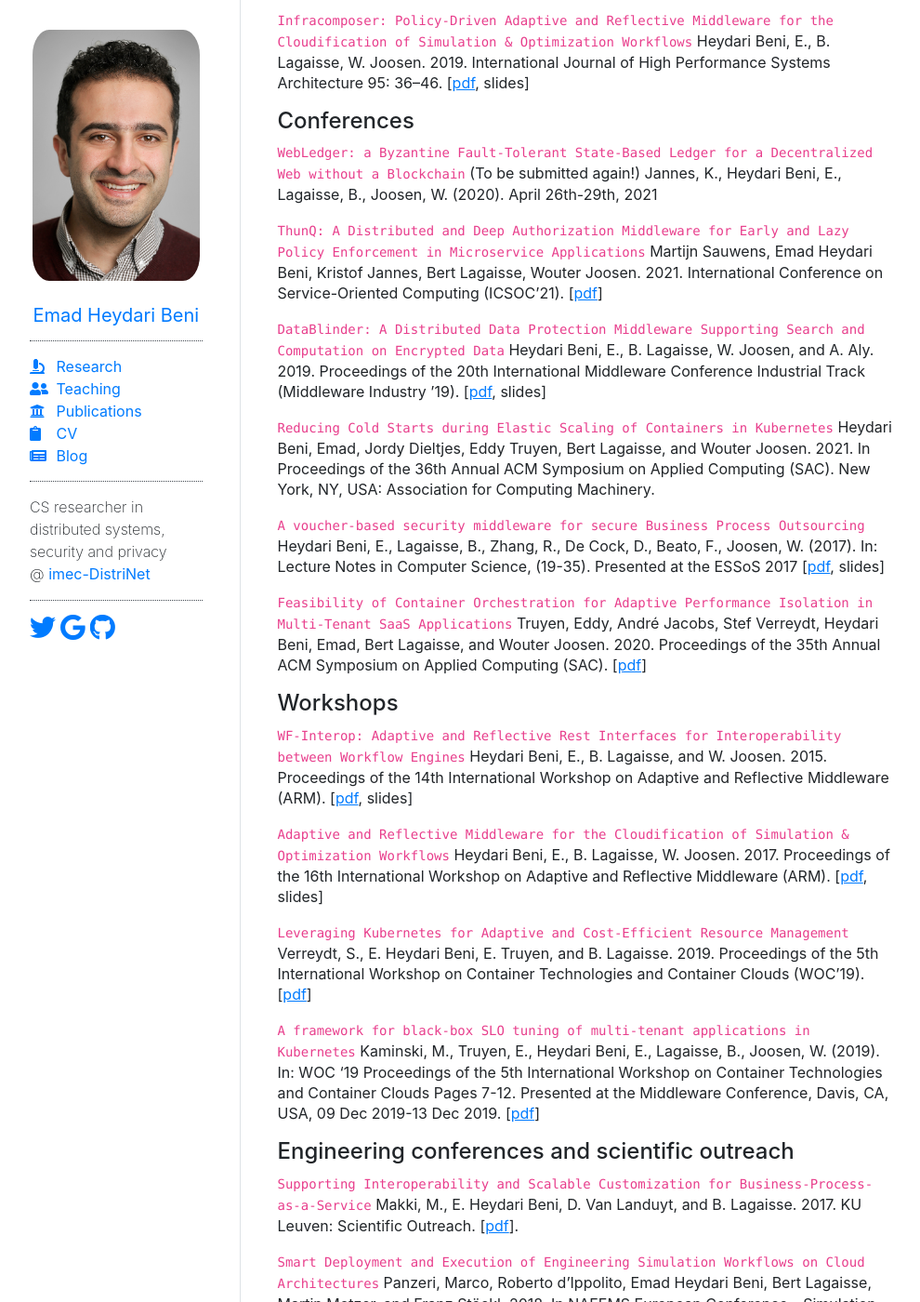
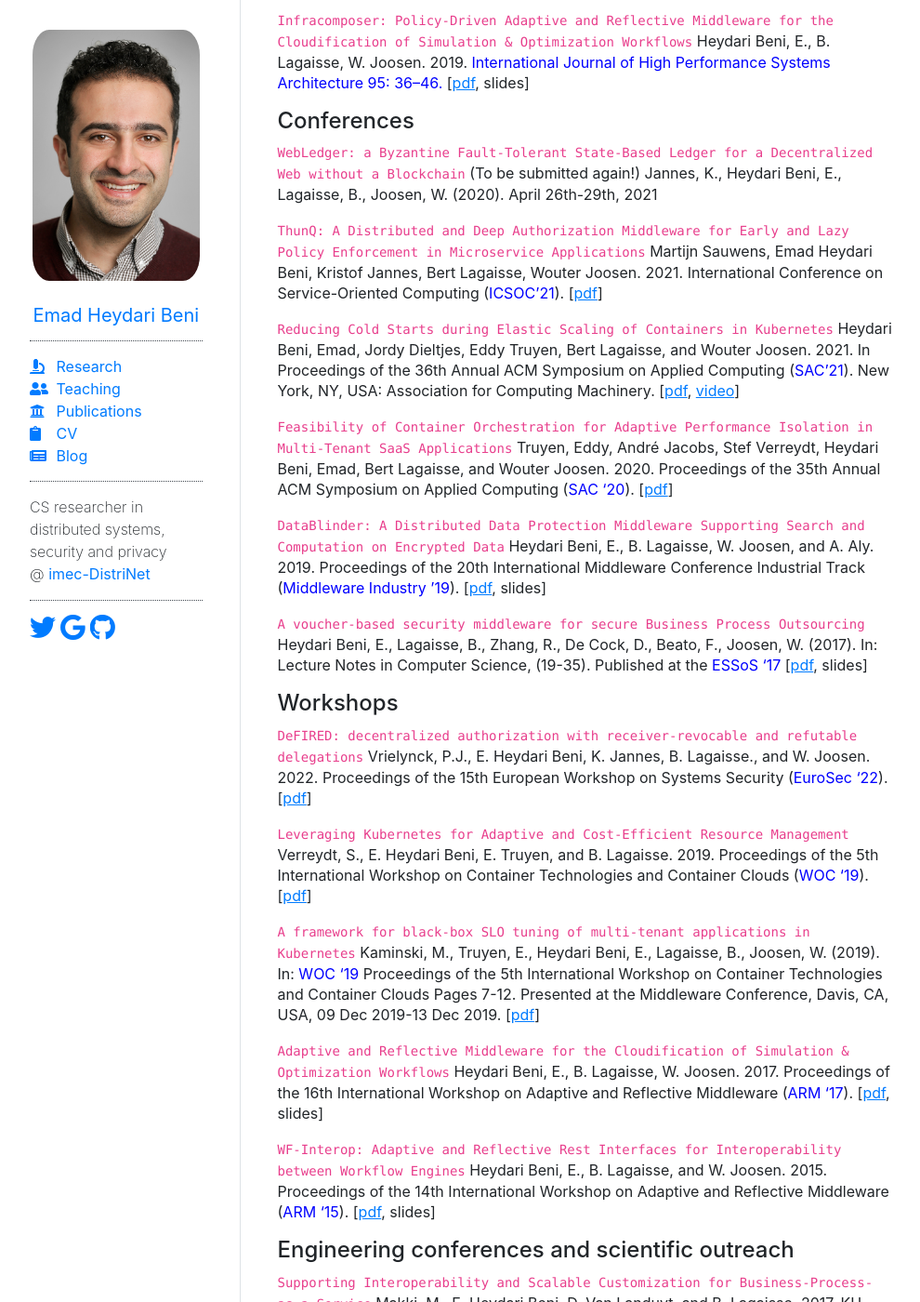
Before and after one commit to emad7105/heydari.be, a Jekyll site: the page built from page-publication.md, in a window 1280 px wide and 1400 px high, scrolled down 373 px. Shown: the whole window at 93% size, without its empty margins (142-1132 px from the left). Built offline with Jekyll 4.4.1, drawn with Linux system fonts in a browser that asks for light colours; some of the changed text lies outside the part shown.

Commit message:
Update page-publication.md

```diff
--- a/page-publication.md
+++ b/page-publication.md
@@ -15,10 +15,10 @@ permalink: /publications/
 #### Journals
 
 `CryptDICE: Distributed Data Protection System for Secure Cloud Data Storage and Computation`
-Rafique, Ansar, Van Landuyt, Dimitri, Heydari Beni, E., Lagaisse, Bert, and Joosen, Wouter. 2021. Journal of Information Systems. [[pdf][cryptdice]]
+Rafique, Ansar, Van Landuyt, Dimitri, Heydari Beni, E., Lagaisse, Bert, and Joosen, Wouter. 2021. <span style="color:blue">Journal of Information Systems.</span>[[pdf][cryptdice]]
 
 `Infracomposer: Policy-Driven Adaptive and Reflective Middleware for the Cloudification of Simulation & Optimization Workflows`
-Heydari Beni, E., B. Lagaisse, W. Joosen. 2019. International Journal of High Performance Systems Architecture 95: 36–46. [[pdf][infra], slides]
+Heydari Beni, E., B. Lagaisse, W. Joosen. 2019. <span style="color:blue">International Journal of High Performance Systems Architecture 95: 36–46.</span> [[pdf][infra], slides]
 
 
 
@@ -30,36 +30,41 @@ Heydari Beni, E., B. Lagaisse, W. Joosen. 2019. International Journal of High Pe
 
 
 `ThunQ: A Distributed and Deep Authorization Middleware for Early and Lazy Policy Enforcement in Microservice Applications`
-Martijn Sauwens, Emad Heydari Beni, Kristof Jannes, Bert Lagaisse, Wouter Joosen. 2021. International Conference on Service-Oriented Computing (ICSOC'21). [[pdf][icsocthunq]]
+Martijn Sauwens, Emad Heydari Beni, Kristof Jannes, Bert Lagaisse, Wouter Joosen. 2021. International Conference on Service-Oriented Computing (<span style="color:blue">ICSOC'21</span>). [[pdf][icsocthunq]]
+
+`Reducing Cold Starts during Elastic Scaling of Containers in Kubernetes`
+Heydari Beni, Emad, Jordy Dieltjes, Eddy Truyen, Bert Lagaisse, and Wouter Joosen. 2021. In Proceedings of the 36th Annual ACM Symposium on Applied Computing (<span style="color:blue">SAC'21</span>). New York, NY, USA: Association for Computing Machinery. [[pdf][coldstart-pdf], [video][coldstart-video]]
+
+`Feasibility of Container Orchestration for Adaptive Performance Isolation in Multi-Tenant SaaS Applications`
+Truyen, Eddy, André Jacobs, Stef Verreydt, Heydari Beni, Emad, Bert Lagaisse, and Wouter Joosen. 2020. Proceedings of the 35th Annual ACM Symposium on Applied Computing (<span style="color:blue">SAC '20</span>). [[pdf][feasibility]]
+
 
 `DataBlinder: A Distributed Data Protection Middleware Supporting Search and Computation on Encrypted Data`
-Heydari Beni, E., B. Lagaisse, W. Joosen, and A. Aly. 2019. Proceedings of the 20th International Middleware Conference Industrial Track (Middleware Industry ’19). [[pdf][datablinder], slides]
-
-`Reducing Cold Starts during Elastic Scaling of Containers in Kubernetes`
-Heydari Beni, Emad, Jordy Dieltjes, Eddy Truyen, Bert Lagaisse, and Wouter Joosen. 2021. In Proceedings of the 36th Annual ACM Symposium on Applied Computing (SAC). New York, NY, USA: Association for Computing Machinery.
+Heydari Beni, E., B. Lagaisse, W. Joosen, and A. Aly. 2019. Proceedings of the 20th International Middleware Conference Industrial Track (<span style="color:blue">Middleware Industry ’19</span>). [[pdf][datablinder], slides]
 
 `A voucher-based security middleware for secure Business Process Outsourcing`
-Heydari Beni, E., Lagaisse, B., Zhang, R., De Cock, D., Beato, F., Joosen, W. (2017). In: Lecture Notes in Computer Science, (19-35). Presented at the ESSoS 2017 [[pdf][voucher], slides]
-
-`Feasibility of Container Orchestration for Adaptive Performance Isolation in Multi-Tenant SaaS Applications`
-Truyen, Eddy, André Jacobs, Stef Verreydt, Heydari Beni, Emad, Bert Lagaisse, and Wouter Joosen. 2020. Proceedings of the 35th Annual ACM Symposium on Applied Computing (SAC). [[pdf][feasibility]]
+Heydari Beni, E., Lagaisse, B., Zhang, R., De Cock, D., Beato, F., Joosen, W. (2017). In: Lecture Notes in Computer Science, (19-35). Published at the <span style="color:blue">ESSoS '17</span> [[pdf][voucher], slides]
 
 
 
 #### Workshops
 
-`WF-Interop: Adaptive and Reflective Rest Interfaces for Interoperability between Workflow Engines`
-Heydari Beni, E., B. Lagaisse, and W. Joosen. 2015. Proceedings of the 14th International Workshop on Adaptive and Reflective Middleware (ARM). [[pdf][wfinterop], slides]
-
-`Adaptive and Reflective Middleware for the Cloudification of Simulation & Optimization Workflows`
-Heydari Beni, E., B. Lagaisse, W. Joosen. 2017. Proceedings of the 16th International Workshop on Adaptive and Reflective Middleware (ARM). [[pdf][armsim], slides]
+`DeFIRED: decentralized authorization with receiver-revocable and refutable delegations`
+Vrielynck, P.J., E. Heydari Beni, K. Jannes, B. Lagaisse., and W. Joosen. 2022. Proceedings of the 15th European Workshop on Systems Security (<span style="color:blue">EuroSec '22</span>). [[pdf][defired]]
 
 
 `Leveraging Kubernetes for Adaptive and Cost-Efficient Resource Management`
-Verreydt, S., E. Heydari Beni, E. Truyen, and B. Lagaisse. 2019. Proceedings of the 5th International Workshop on Container Technologies and Container Clouds (WOC’19). [[pdf][stef]]
+Verreydt, S., E. Heydari Beni, E. Truyen, and B. Lagaisse. 2019. Proceedings of the 5th International Workshop on Container Technologies and Container Clouds (<span style="color:blue">WOC '19</span>). [[pdf][stef]]
 
 `A framework for black-box SLO tuning of multi-tenant applications in Kubernetes`
-Kaminski, M., Truyen, E., Heydari Beni, E., Lagaisse, B., Joosen, W. (2019). In: WOC '19 Proceedings of the 5th International Workshop on Container Technologies and Container Clouds Pages 7-12. Presented at the Middleware Conference, Davis, CA, USA, 09 Dec 2019-13 Dec 2019. [[pdf][matt]]
+Kaminski, M., Truyen, E., Heydari Beni, E., Lagaisse, B., Joosen, W. (2019). In: <span style="color:blue">WOC '19</span> Proceedings of the 5th International Workshop on Container Technologies and Container Clouds Pages 7-12. Presented at the Middleware Conference, Davis, CA, USA, 09 Dec 2019-13 Dec 2019. [[pdf][matt]]
+
+`Adaptive and Reflective Middleware for the Cloudification of Simulation & Optimization Workflows`
+Heydari Beni, E., B. Lagaisse, W. Joosen. 2017. Proceedings of the 16th International Workshop on Adaptive and Reflective Middleware (<span style="color:blue">ARM '17</span>). [[pdf][armsim], slides]
+
+
+`WF-Interop: Adaptive and Reflective Rest Interfaces for Interoperability between Workflow Engines`
+Heydari Beni, E., B. Lagaisse, and W. Joosen. 2015. Proceedings of the 14th International Workshop on Adaptive and Reflective Middleware (<span style="color:blue">ARM '15</span>). [[pdf][wfinterop], slides]
 
 
 #### Engineering conferences and scientific outreach
@@ -68,7 +73,7 @@ Kaminski, M., Truyen, E., Heydari Beni, E., Lagaisse, B., Joosen, W. (2019). In:
 Makki, M., E. Heydari Beni, D. Van Landuyt, and B. Lagaisse. 2017. KU Leuven: Scientific Outreach. [[pdf][majidoutreach]].
 
 `Smart Deployment and Execution of Engineering Simulation Workflows on Cloud Architectures`
-Panzeri, Marco, Roberto d’Ippolito, Emad Heydari Beni, Bert Lagaisse, Martin Motzer, and Franz Stöckl. 2018. In NAFEMS European Conference - Simulation Process and Data Management. NAFEMS. [[pdf][nafems]]
+Panzeri, Marco, Roberto d’Ippolito, Emad Heydari Beni, Bert Lagaisse, Martin Motzer, and Franz Stöckl. 2018. In NAFEMS European Conference - Simulation Process and Data Management. <span style="color:blue">NAFEMS '18</span>. [[pdf][nafems]]
 
 [papers]: https://github.com/emad7105/papers
 [gscholar]: https://scholar.google.com/citations?hl=nl&user=2qzHvVUAAAAJ
@@ -86,3 +91,6 @@ Panzeri, Marco, Roberto d’Ippolito, Emad Heydari Beni, Bert Lagaisse, Martin M
 [matt]: ../papers/2019.WOC.A-framework-for-black-box-SLO-tuning-of-multi-tenant-applications-in-Kubernetes.pdf
 [icsocthunq]: ../papers/2021.ThunQ-A.Distributed.and.Deep.Authorization.Middleware.for.Early.and.Lazy.Policy.Enforcement.in.Microservice.Applications.pdf
 [phd]: ../papers/2021.Emad-thesis.pdf
+[defired]: ../papers/2022.defired.pdf
+[coldstart-video]: https://www.youtube.com/watch?v=2xAjhes-aLY
+[coldstart-pdf]: ../papers/2021.cold-start-sac.pdf
```
